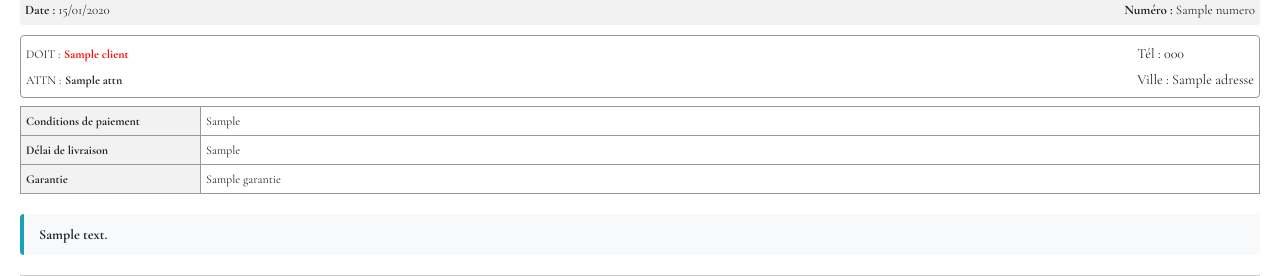
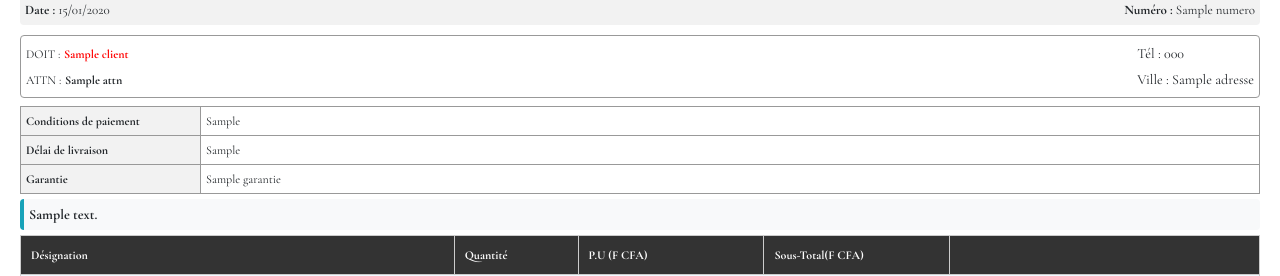
Before and after one commit to assagouJo/gestock, a Python web app: template templates/proforma_pdf.html in a window 1280 px wide. Shown: the part 182-458 px from the top of the page. Run offline with Jinja, Linux system fonts and the light colour scheme; the template is opened without the code that fills it: most values are stand-ins (such as "Sample title", 1, 10 or a date in 2020); grey boxes marked "Sample" are stand-in pictures; some web fonts are replaced.

Commit message:
move comment to the top 2

```diff
--- a/templates/proforma_pdf.html
+++ b/templates/proforma_pdf.html
@@ -260,8 +260,8 @@
 
     /* Style pour le commentaire */
     .comment-box {
-        margin: 20px 0;
-        padding: 10px 15px;
+        margin: 5px 0;
+        padding: 5px 5px;
         border-left: 4px solid #17a2b8;
         background-color: #f8f9fa;
         border-radius: 4px;
```
